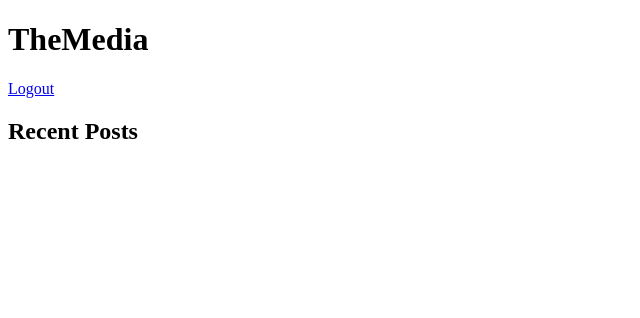
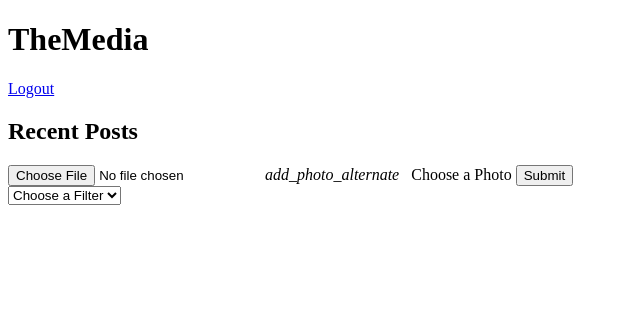
Before and after one commit to DekyCS/NearSnap, a Flask app: template templates/index.html in a window 1280 px wide. Shown: the top 318 px of the page, without its empty margins (0-640 px from the left). Run offline with Flask 2, Linux system fonts and the light colour scheme; the template is opened without the code that fills it: most values are stand-ins (such as "Sample title", 1, 10 or a date in 2020); some libraries are stand-ins or nearby versions.

Commit message:
Bug Fixing

```diff
--- a/app.py
+++ b/app.py
@@ -35,6 +35,8 @@ def index():
     else:
 
         app.config["session_location"] = 0
+
+        print(location)
 
         #posts = db.execute(f"SELECT * FROM posts WHERE (6371 * acos(cos(radians({latitude})) * cos(radians(latitude)) * cos(radians(longitude) - radians({longitude})) + sin(radians({latitude})) * sin(radians(latitude)))) < 1  ")
         return render_template("index.html")
--- a/templates/index.html
+++ b/templates/index.html
@@ -14,6 +14,27 @@
         <h2>Recent Posts</h2>
     </div>
 
+    <form action="/" method="post" enctype=multipart/form-data>
+        <div>
+            <input type="file" id="picture" name="picture" accept="image/jpeg, image/png">
+            <label class="label" for="picture">
+                <i class="material-icons">add_photo_alternate</i> &nbsp;
+                Choose a Photo
+                </label>
+        <input type="submit" class="index">
+        </div>
+
+        <select name="filters">
+            <option disable selected>Choose a Filter</option>
+            {% for row in filters%}
+
+            <option>{{ row }}</option>
+
+            {% endfor %}
+
+        </select>
+    </form>
+
 </body>
 
 </html>
--- a/templates/loading.html
+++ b/templates/loading.html
@@ -5,7 +5,11 @@
 </head>
 <body>
 
-        <h1>Loading</h1>
+        <h1>Loading...</h1>
+
+        <a href="/">Not Redirecting?</a>
+
+        <p>Make sure you allowed permissions location</p>
 
 </body>
 
```
Also changed, not shown: media.db, 4 other files.
